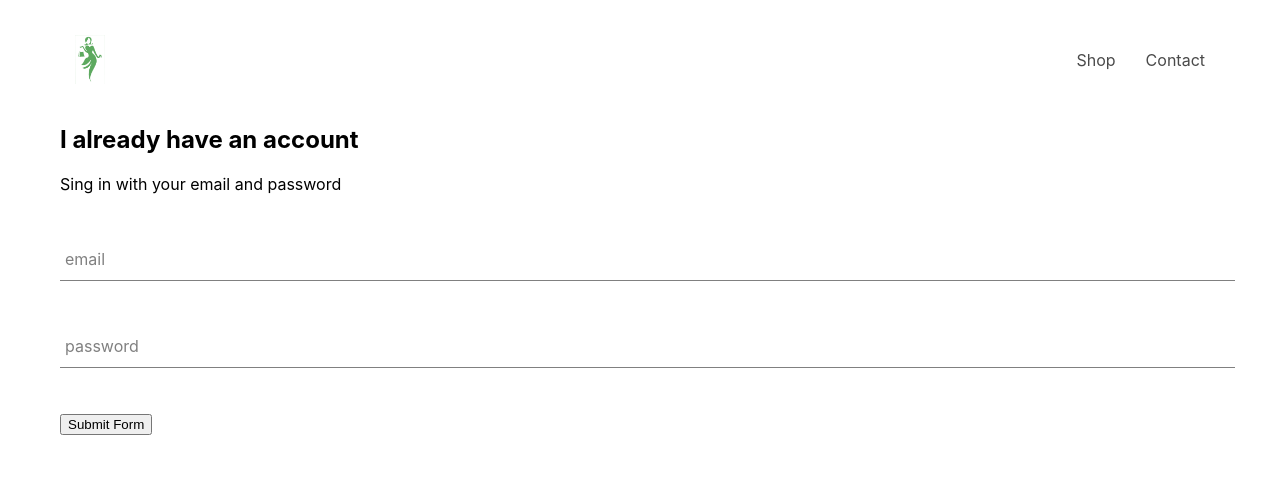
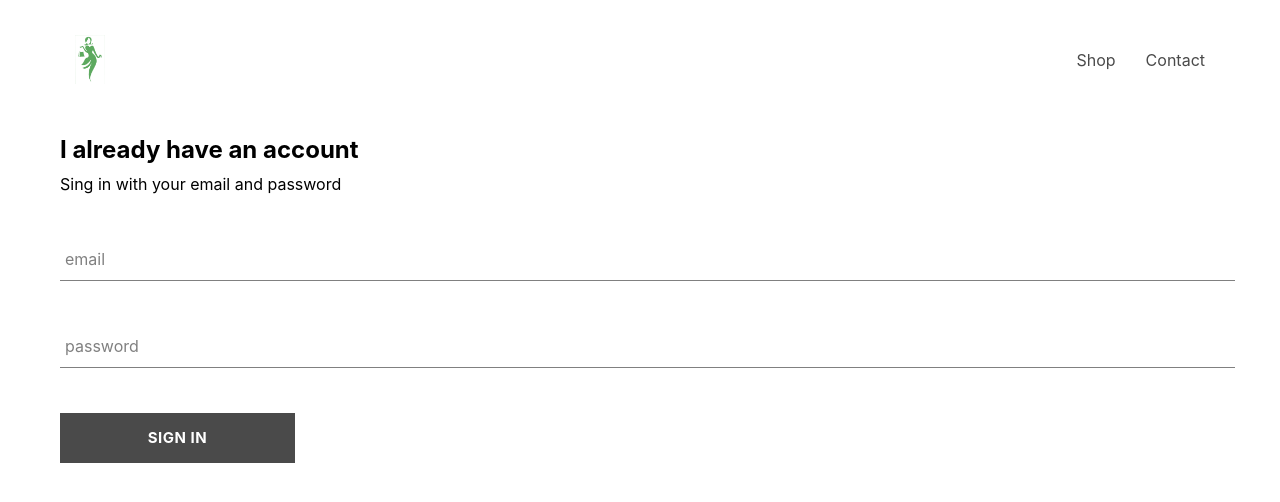
Before and after one commit to OlaShabalina/React_ecommerce_website, a React (Create React App) app: page /signin in a window 1280 px wide. Shown: the top 502 px of the page. Built offline with nearby package versions, Linux system fonts and the light colour scheme; the HTML template or start-up script is replaced by a standard one.

Commit message:
created and styled button component

```diff
--- /dev/null
+++ b/src/components/button/Button.jsx
@@ -0,0 +1,9 @@
+import './Button.scss'
+
+export default function Button( { children, ...otherProps }) {
+  return (
+    <div className="Button" {...otherProps}>
+      {children}
+    </div>
+  )
+}
--- /dev/null
+++ b/src/components/button/Button.scss
@@ -0,0 +1,25 @@
+@import '../../global.scss';
+
+.Button {
+  min-width: 165px;
+  width: auto;
+  max-width: 100px;
+  text-align: center;
+  height: 50px;
+  letter-spacing: 0.5px;
+  line-height: 50px;
+  padding: 0 35px 0 35px;
+  font-size: 15px;
+  background-color: $mainColor;
+  color: $lightColor;
+  text-transform: uppercase;
+  font-weight: bolder;
+  border: none;
+  cursor: pointer;
+
+  &:hover {
+    background-color: white;
+    color: $mainColor;
+    border: 1px solid $mainColor;
+  }
+}
--- a/src/components/formInput/FormInput.jsx
+++ b/src/components/formInput/FormInput.jsx
@@ -1,16 +1,16 @@
 import './FormInput.scss'
 
-export default function FormInput({ handleChange, label, ...otherProps }) {
+export default function FormInput({ handleChange, label, value, ...otherProps }) {
   return (
-    <div className="FormInputGroup">
+    <div className="FormInput">
       <input
-        className="formInput"
+        className="input"
         onChange={handleChange}
         {...otherProps}
       />
       {
         label ?
-        <label className={`${otherProps.value.length ? 'shrink' : ''} formInputLabel`}>
+        <label className={`${ (value !== '') ? 'shrink' : ''} formInputLabel`}>
           {label}
         </label>
         : null
--- a/src/components/formInput/FormInput.scss
+++ b/src/components/formInput/FormInput.scss
@@ -7,11 +7,11 @@ $mainColor: black;
   color: $mainColor;
 }
 
-.FormInputGroup {
+.FormInput {
   position: relative;
   margin: 45px 0;
 
-  .formInput {
+  .input {
     background: none;
     background-color: white;
     color: $subColor;
--- a/src/components/signin/Signin.jsx
+++ b/src/components/signin/Signin.jsx
@@ -1,6 +1,7 @@
 import './Signin.scss';
 import { useState } from 'react';
 import FormInput from '../formInput/FormInput';
+import Button from '../button/Button';
 
 export default function Signin() {
   const [ values, setValues ] = useState({
@@ -15,7 +16,7 @@ export default function Signin() {
 
   const handleSubmit = (e) => {
     e.preventDefault();
-    setValues({ email:'', password: ''});
+    setValues({ email: '', password: ''});
   }
 
   return (
@@ -40,7 +41,7 @@ export default function Signin() {
           label="password"
           required
         />
-        <input type="submit" value="Submit Form" />
+        <Button type="submit" value="Submit Form"> Sign in </Button>
       </form>
     </div>
   )
--- a/src/components/signin/Signin.scss
+++ b/src/components/signin/Signin.scss
@@ -0,0 +1,8 @@
+.Signin {
+  display: flex;
+  flex-direction: column;
+
+  h2 {
+    margin: 10px 0;
+  }
+}
```
